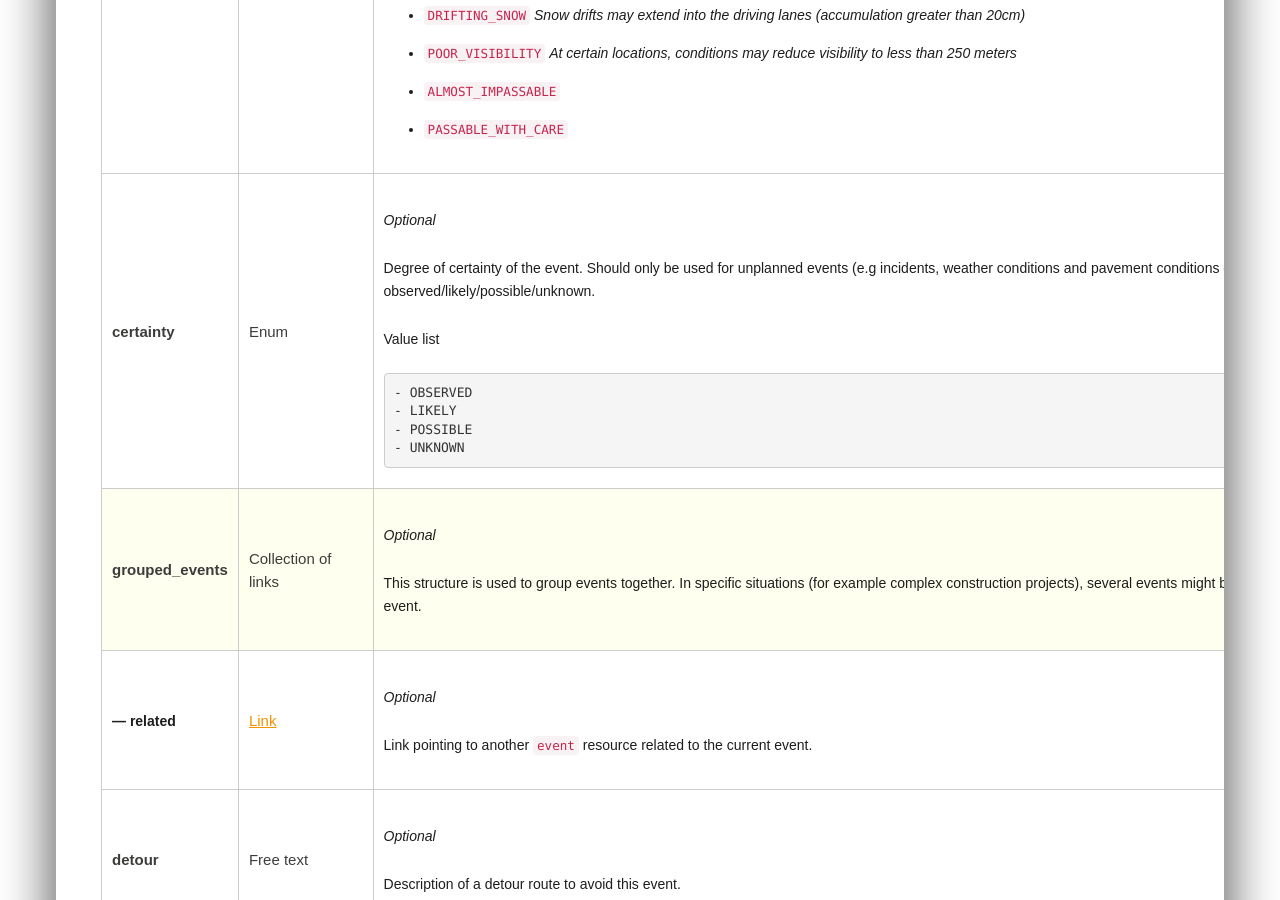
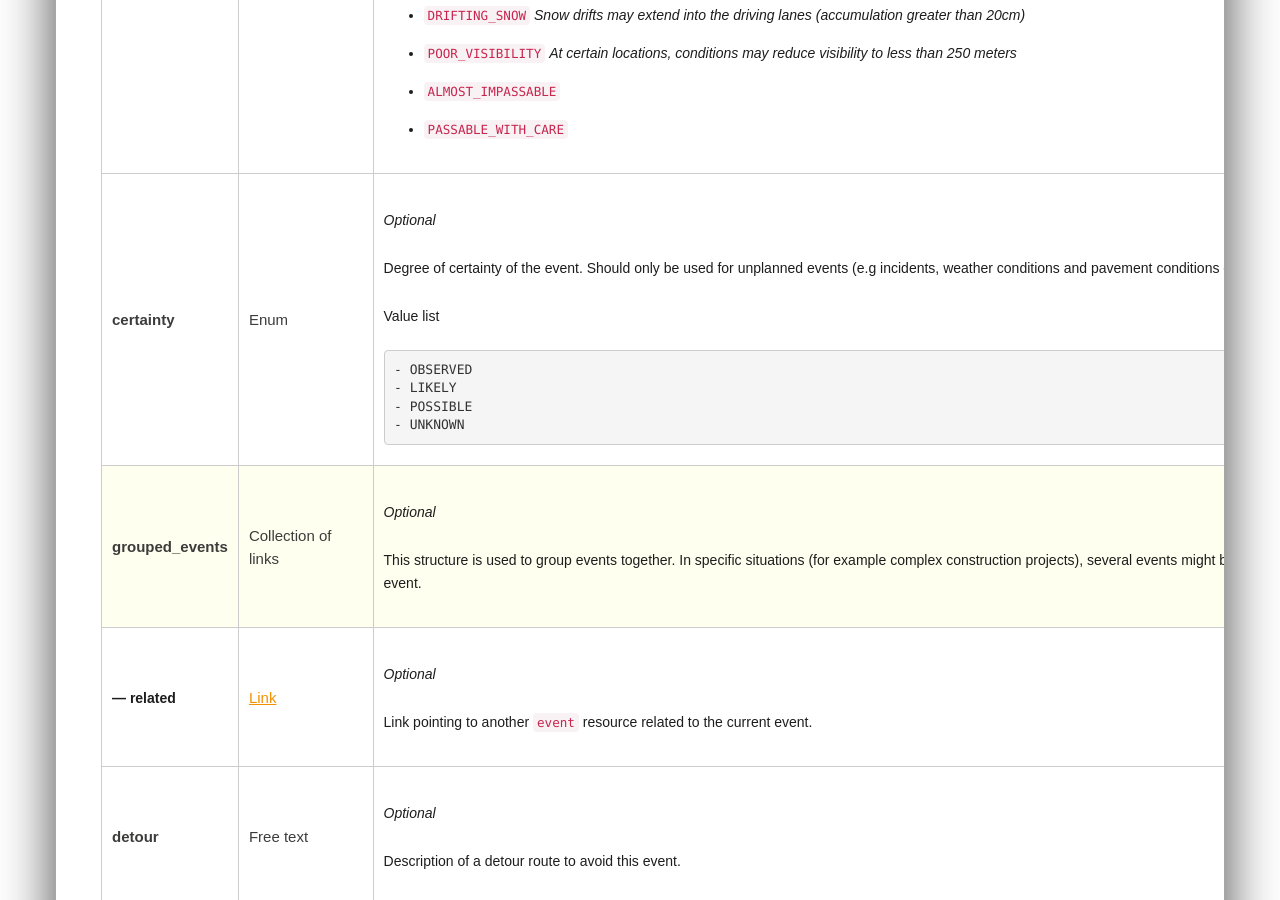
Before and after one commit to open511/Open511API, a Jekyll site: the page built from event.html, in a window 1280 px wide and 900 px high, scrolled down 9731 px. Built offline with Jekyll 4.4.1, drawn with Linux system fonts in a browser that asks for light colours; nearby versions of some CDN libraries; library files that are not in the unit come from our copies.

Commit message:
Close issue #76

```diff
--- a/event.html
+++ b/event.html
@@ -145,7 +145,7 @@
     - name: certainty
       type: Enum
       mandatory: Optional
-      desc: <p>Degree of certainty of the event. Should only be used for unplanned events (e.g incidents, weather conditions and pavement conditions events). Value list to be confirmed. Could be observed/likely/possible/unknown. </p><p>Value list</p><pre>- OBSERVED<br>- LIKELY<br>- POSSIBLE<br>- UNKNOWN</pre>
+      desc: <p>Degree of certainty of the event. Should only be used for unplanned events (e.g incidents, weather conditions and pavement conditions events).</p><p>Value list</p><pre>- OBSERVED<br>- LIKELY<br>- POSSIBLE<br>- UNKNOWN</pre>
 
     - name: grouped_events
       type: Collection of links
```
